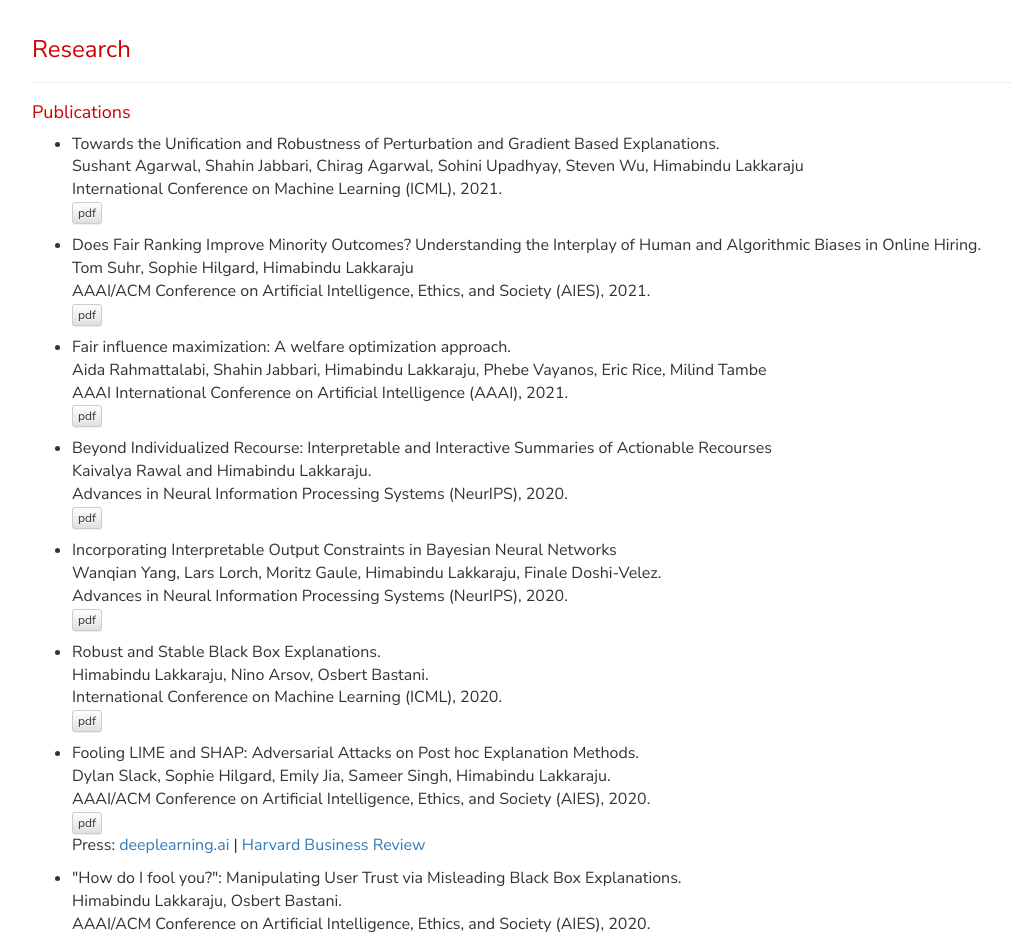
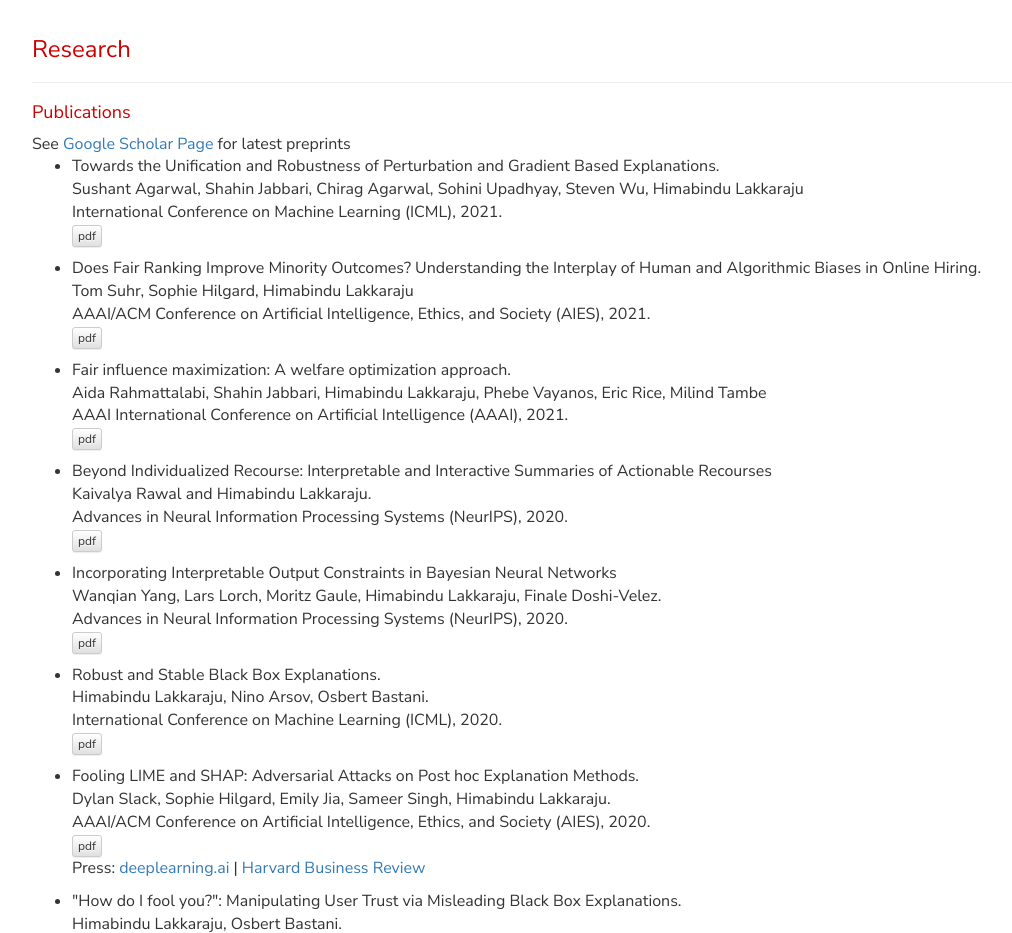
Before and after one commit to lvhimabindu/himalakkaraju.github.io, a plain HTML site: page index.html in a window 1280 px wide. Shown: the part 1680-2613 px from the top of the page, without its empty margins (38-1050 px from the left). Drawn offline with nearby package versions, Linux system fonts and the light colour scheme; a script that the page names is missing; files whose address does not match are found by name; a web font is replaced by a local one.

Commit message:
Update index.html

```diff
--- a/index.html
+++ b/index.html
@@ -326,7 +326,9 @@ For more details about me and my research, here is my <a href="./HimaCV.pdf">CV<
       <div class="page-header" id="research"><h3>Research</h3></div>
 
      <h4>Publications</h4>
+
       <font size="3">
+	      See <a href="https://scholar.google.com/citations?hl=en&user=oWid5PQAAAAJ&view_op=list_works&sortby=pubdate">Google Scholar Page</a> for latest preprints
       <ul>
 	      <li>
 		      <p> Towards the Unification and Robustness of Perturbation and Gradient Based Explanations. <br />
```
